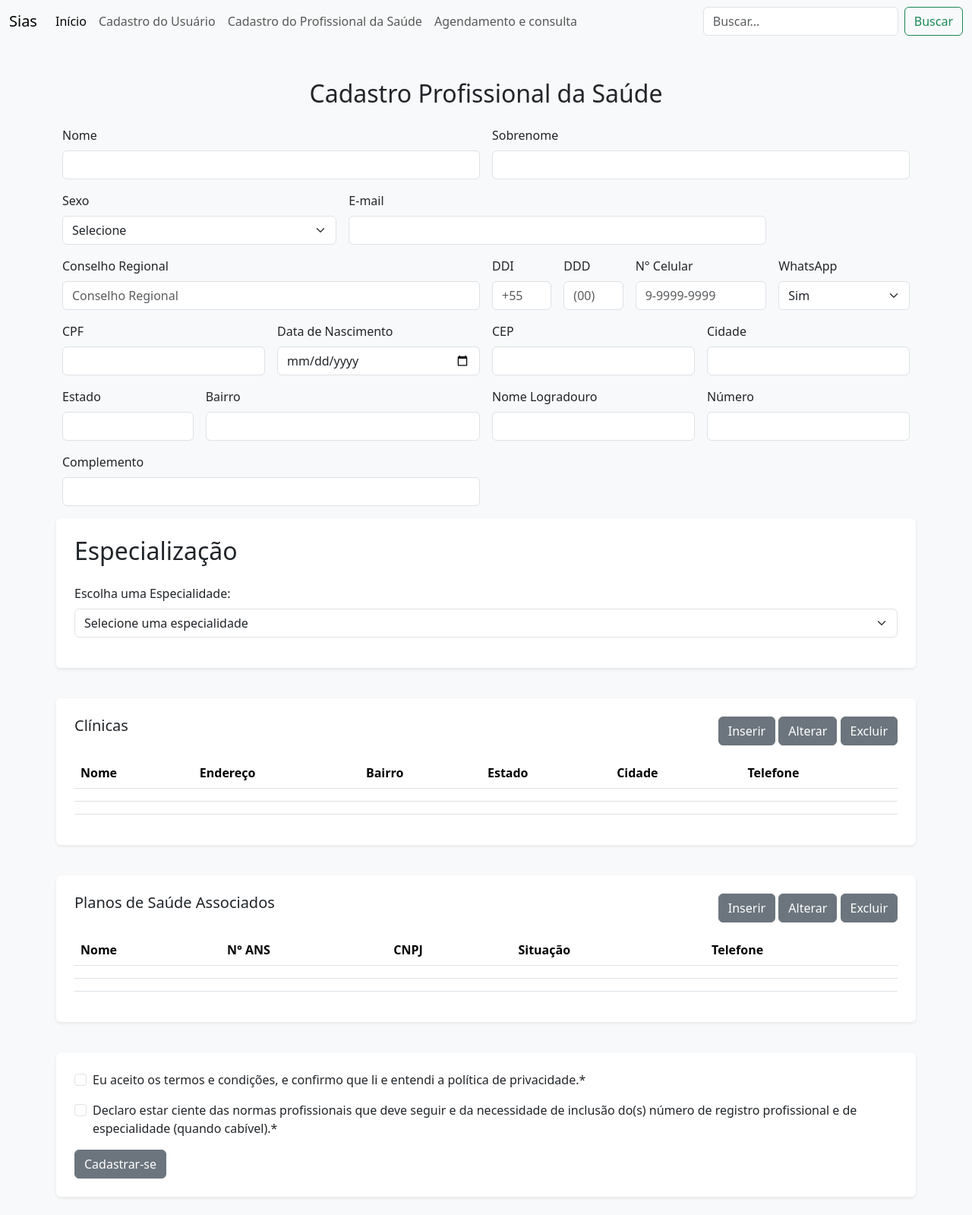
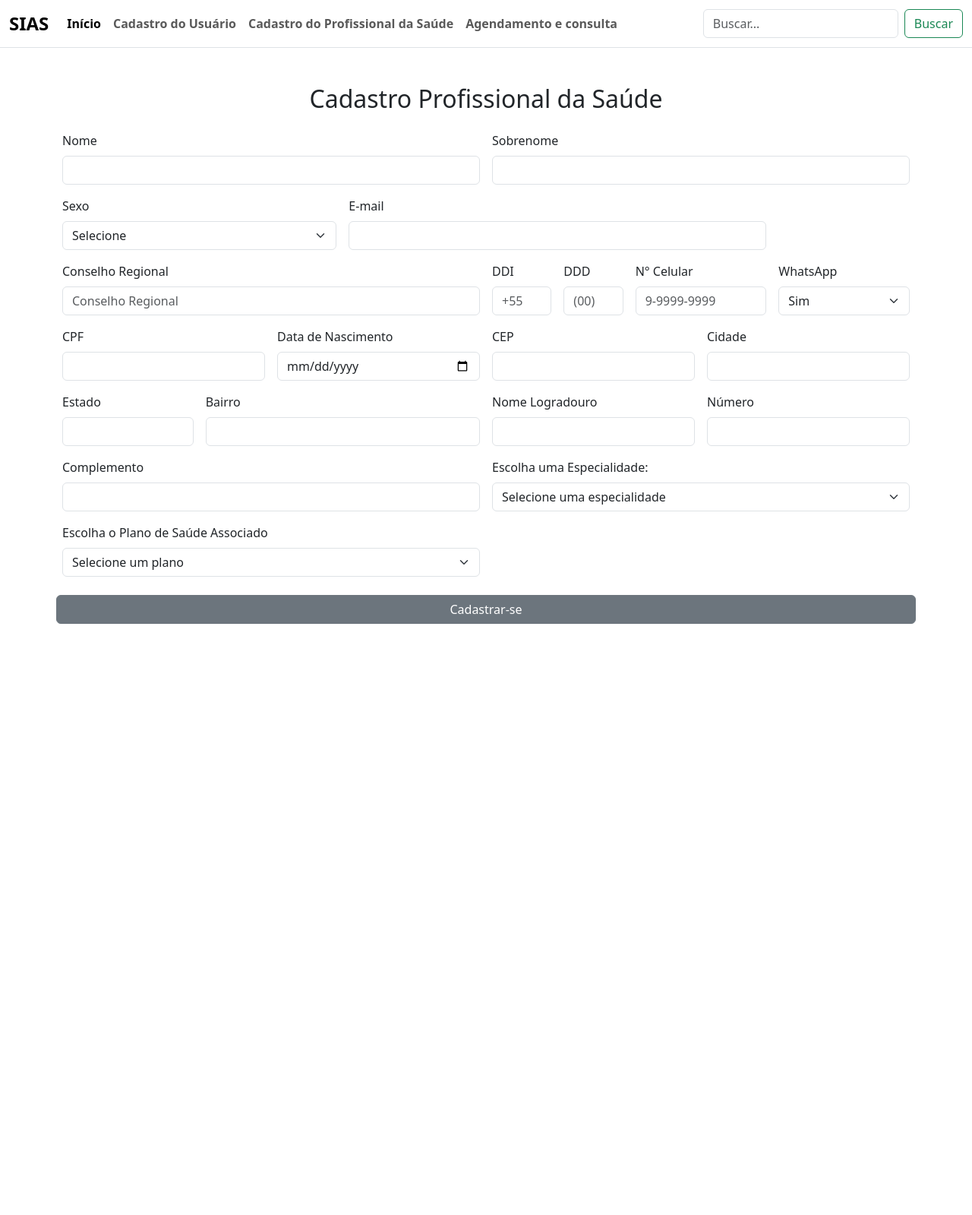
Before and after one commit to ysmello/sias, a PHP site: page /profissional/index.php in a window 1280 px wide. Shown: the whole page at 76% size. After the commit the page ends 821 px from the top, so only its background shows below. Run offline with PHP 8.4, Linux system fonts and the light colour scheme; tables that the repository leaves empty hold one stand-in row (values such as "Sample post"); lists and menus that the app fills with data are empty.

Commit message:
add firula no header, correçoes nos inputs da tela profissionais

```diff
--- a/components/header.php
+++ b/components/header.php
@@ -1,28 +1,26 @@
-<nav class="navbar navbar-expand-lg navbar-light bg-light">
+<nav class="navbar navbar-expand-lg navbar-light bg-white border-bottom">
   <div class="container-fluid">
-    <a class="navbar-brand" href="#">Sias</a>
+    <a class="navbar-brand fs-4 fw-bold" href="#">SIAS</a> <!-- Tamanho maior e em negrito -->
     <button class="navbar-toggler" type="button" data-bs-toggle="collapse" data-bs-target="#navbarNav" aria-controls="navbarNav" aria-expanded="false" aria-label="Toggle navigation">
       <span class="navbar-toggler-icon"></span>
     </button>
-
 
     <div class="collapse navbar-collapse" id="navbarNav">
       <!-- Links de navegação -->
       <ul class="navbar-nav me-auto">
         <li class="nav-item">
-          <a class="nav-link active" aria-current="page" href="/">Início</a>
+          <a class="nav-link active fw-bold" aria-current="page" href="/">Início</a> <!-- Texto em negrito -->
         </li>
         <li class="nav-item">
-          <a class="nav-link" href="/login/registro.php">Cadastro do Usuário</a>
+          <a class="nav-link fw-bold" href="/login/registro.php">Cadastro do Usuário</a> <!-- Texto em negrito -->
         </li>
         <li class="nav-item">
-          <a class="nav-link" href="#">Cadastro do Profissional da Saúde</a>
+          <a class="nav-link fw-bold" href="#">Cadastro do Profissional da Saúde</a> <!-- Texto em negrito -->
         </li>
         <li class="nav-item">
-          <a class="nav-link" href="#">Agendamento e consulta</a>
+          <a class="nav-link fw-bold" href="#">Agendamento e consulta</a> <!-- Texto em negrito -->
         </li>
       </ul>
-
 
       <form class="d-flex">
         <input class="form-control me-2" type="search" placeholder="Buscar..." aria-label="Search">
--- a/profissional/index.php
+++ b/profissional/index.php
@@ -6,8 +6,12 @@
 $stmt = $conn->prepare($query);
 $stmt->execute();
 $especialidades = $stmt->fetchAll(PDO::FETCH_ASSOC);
+
+$query = "SELECT plano_id, plano_nome FROM planos";
+$stmt = $conn->prepare($query);
+$stmt->execute();
+$planos = $stmt->fetchAll(PDO::FETCH_ASSOC);
 ?>
-
 
 <!DOCTYPE html>
 <html lang="pt-BR">
@@ -16,11 +20,15 @@
     <meta name="viewport" content="width=device-width, initial-scale=1.0">
     <title>Cadastro de Usuário</title>
     <link href="https://cdn.jsdelivr.net/npm/bootstrap@5.3.0-alpha1/dist/css/bootstrap.min.css" rel="stylesheet">
+    <style>
+        body {
+            background-color: white; /* Fundo branco */
+        }
+    </style>
 </head>
-<body class="bg-light">
-    <?php
-        include '../components/header.php'
-    ?>
+<body>
+    <?php include '../components/header.php'; ?>
+
     <div class="container mt-5">
         <h2 class="text-center mb-4">Cadastro Profissional da Saúde</h2>
         <form class="row g-3" method="POST" action="insert-usuario.php">
@@ -114,10 +122,8 @@
                 <input type="text" class="form-control" id="complemento" name="complemento">
             </div>
 
-            <!-- Especialização -->
-            <div class="bg-white rounded p-4 shadow-sm mb-4">
-            <h2 class="mb-4">Especialização</h2>
-            <div class="mb-3">
+            <!-- Especialização e Planos -->
+            <div class="col-md-6">
                 <label for="especialidade" class="form-label">Escolha uma Especialidade:</label>
                 <select class="form-select" id="especialidade" name="especialidade" required>
                     <option value="" disabled selected>Selecione uma especialidade</option>
@@ -128,104 +134,19 @@
                     <?php endforeach; ?>
                 </select>
             </div>
-            </div>
-            <!-- Clínicas -->
-            <div class="bg-white rounded p-4 shadow-sm mb-4">
-            <div class="d-flex justify-content-between mb-3">
-                <h5>Clínicas</h5>
-                <div>
-                    <button type="button" class="btn btn-secondary" onclick="window.location.href='clinicas.php'">Inserir</button>
-                    <button class="btn btn-secondary">Alterar</button>
-                    <button class="btn btn-secondary">Excluir</button>
-                </div>
-                </div>
-                <table class="table">
-                    <thead>
-                        <tr>
-                            <th scope="col">Nome</th>
-                            <th scope="col">Endereço</th>
-                            <th scope="col">Bairro</th>
-                            <th scope="col">Estado</th>
-                            <th scope="col">Cidade</th>
-                            <th scope="col">Telefone</th>
-                        </tr>
-                    </thead>
-                    <tbody>
-                        <tr>
-                            <td></td>
-                            <td></td>
-                            <td></td>
-                            <td></td>
-                            <td></td>
-                            <td></td>
-                        </tr>
-                        <tr>
-                            <td></td>
-                            <td></td>
-                            <td></td>
-                            <td></td>
-                            <td></td>
-                            <td></td>
-                        </tr>
-                    </tbody>
-                </table>
+            <div class="col-md-6">
+                <label for="plano" class="form-label">Escolha o Plano de Saúde Associado</label>
+                <select class="form-select" id="plano" name="plano" required>
+                    <option value="" disabled selected>Selecione um plano</option>
+                    <?php foreach ($planos as $plano): ?>
+                        <option value="<?php echo htmlspecialchars($plano['plano_id'], ENT_QUOTES, 'UTF-8'); ?>">
+                            <?php echo htmlspecialchars($plano['plano_nome'], ENT_QUOTES, 'UTF-8'); ?>
+                        </option>
+                    <?php endforeach; ?>
+                </select>
             </div>
 
-            <!-- Planos de Saúde Associados -->
-            <div class="bg-white rounded p-4 shadow-sm mb-4">
-                <div class="d-flex justify-content-between mb-3">
-                    <h5>Planos de Saúde Associados</h5>
-                    <div>
-                        <button type="button" class="btn btn-secondary" onclick="window.location.href='planos.php'">Inserir</button>
-                        <button class="btn btn-secondary">Alterar</button>
-                        <button class="btn btn-secondary">Excluir</button>
-                    </div>
-                </div>
-                <table class="table">
-                    <thead>
-                        <tr>
-                            <th scope="col">Nome</th>
-                            <th scope="col">N° ANS</th>
-                            <th scope="col">CNPJ</th>
-                            <th scope="col">Situação</th>
-                            <th scope="col">Telefone</th>
-                        </tr>
-                    </thead>
-                    <tbody>
-                        <tr>
-                            <td></td>
-                            <td></td>
-                            <td></td>
-                            <td></td>
-                            <td></td>
-                        </tr>
-                        <tr>
-                            <td></td>
-                            <td></td>
-                            <td></td>
-                            <td></td>
-                            <td></td>
-                        </tr>
-                    </tbody>
-                </table>
-            </div>
-
-            <!-- Termos e condições -->
-            <div class="bg-white rounded p-4 shadow-sm mb-4">
-                <div class="form-check mb-3">
-                    <input class="form-check-input" type="checkbox" id="termos" required>
-                    <label class="form-check-label" for="termos">
-                        Eu aceito os termos e condições, e confirmo que li e entendi a política de privacidade.*
-                    </label>
-                </div>
-                <div class="form-check mb-3">
-                    <input class="form-check-input" type="checkbox" id="normas" required>
-                    <label class="form-check-label" for="normas">
-                        Declaro estar ciente das normas profissionais que deve seguir e da necessidade de inclusão do(s) número de registro profissional e de especialidade (quando cabível).*
-                    </label>
-                </div>
-                <button type="submit" class="btn btn-secondary">Cadastrar-se</button>
-            </div>
+            <button type="submit" class="btn btn-secondary mt-4">Cadastrar-se</button>
         </form>
     </div>
 
```
Also changed, not shown: Utilities/insert_planos.sql (added, +10 -0 lines), Utilities/sias_db.sql (+33 -9 lines), profissional/clinicas.php (deleted, +0 -92 lines).
